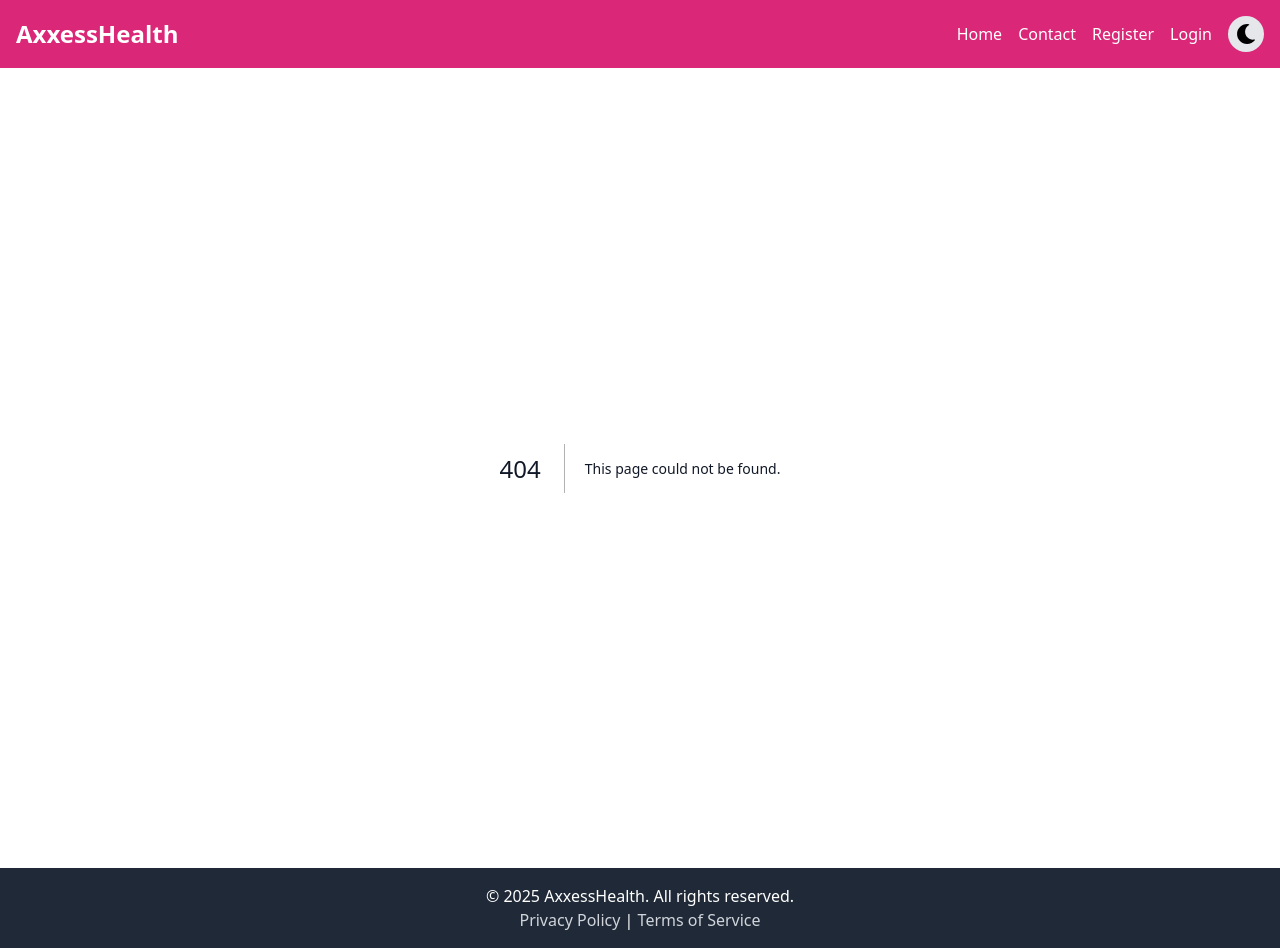
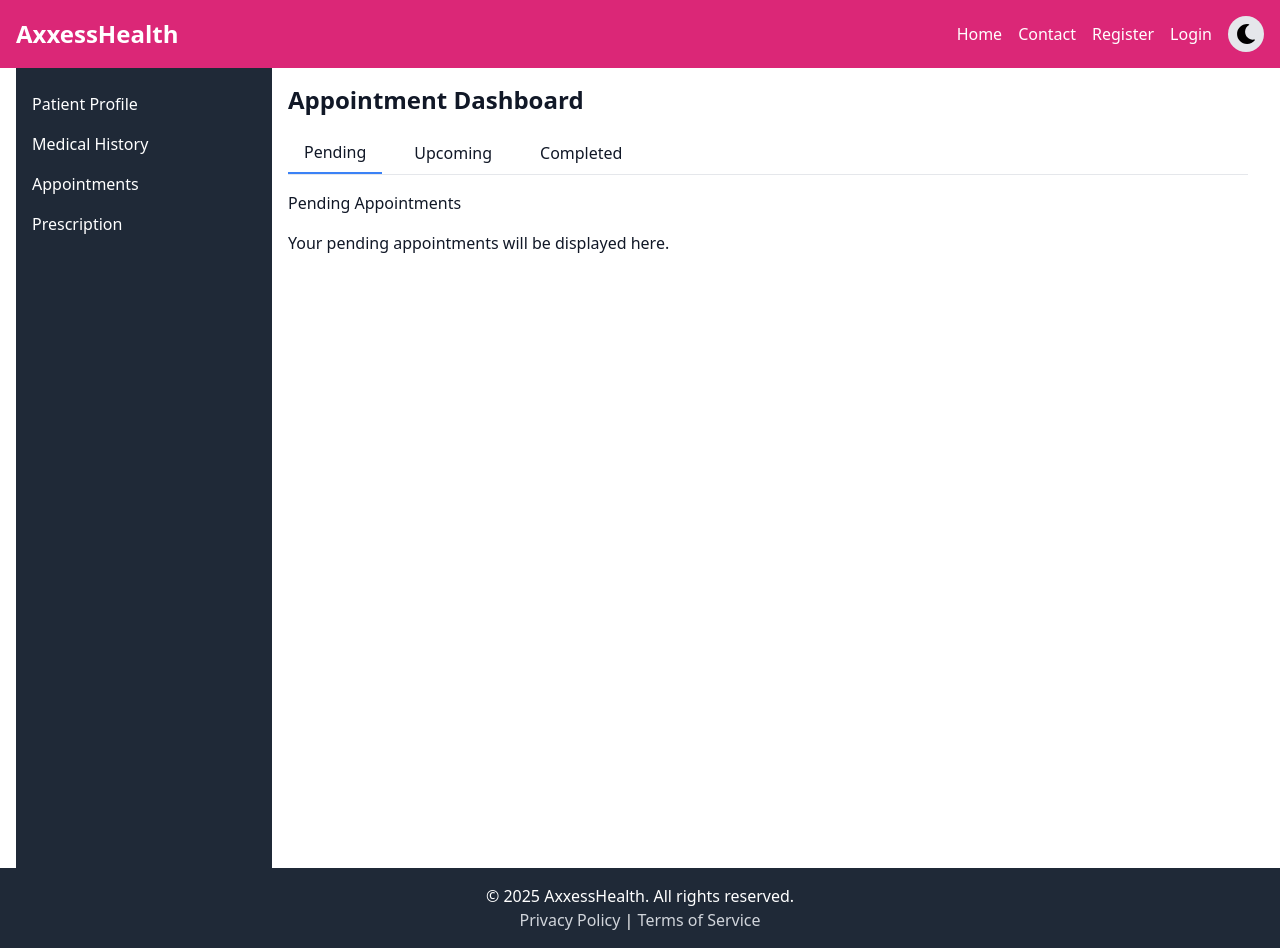
Before and after one commit to arun664/axxess-hackathon-2025, a Next.js app: page /appointment-dashboard in a window 1280 px wide. Before the commit this address had no page. Built offline with nearby package versions, Linux system fonts and the light colour scheme.

Commit message:
Created appointment dashboard page

```diff
--- /dev/null
+++ b/components/AppointmentTabs.js
@@ -0,0 +1,48 @@
+import React, { useState } from 'react';
+
+const AppointmentTabs = () => {
+  const [activeTab, setActiveTab] = useState('Pending');
+
+  const renderContent = () => {
+    switch (activeTab) {
+      case 'Pending':
+        return <div>Pending Appointments</div>;
+      case 'Upcoming':
+        return <div>Upcoming Appointments</div>;
+      case 'Completed':
+        return <div>Completed Appointments</div>;
+      default:
+        return null;
+    }
+  };
+
+  return (
+    <div>
+      <div className="flex space-x-4 border-b">
+        <button
+          className={`py-2 px-4 ${activeTab === 'Pending' ? 'border-b-2 border-blue-500' : ''}`}
+          onClick={() => setActiveTab('Pending')}
+        >
+          Pending
+        </button>
+        <button
+          className={`py-2 px-4 ${activeTab === 'Upcoming' ? 'border-b-2 border-blue-500' : ''}`}
+          onClick={() => setActiveTab('Upcoming')}
+        >
+          Upcoming
+        </button>
+        <button
+          className={`py-2 px-4 ${activeTab === 'Completed' ? 'border-b-2 border-blue-500' : ''}`}
+          onClick={() => setActiveTab('Completed')}
+        >
+          Completed
+        </button>
+      </div>
+      <div className="mt-4">
+        {renderContent()}
+      </div>
+    </div>
+  );
+};
+
+export default AppointmentTabs;
--- /dev/null
+++ b/components/appointment.js
@@ -0,0 +1,38 @@
+import { useRouter } from 'next/router';
+import React, { useState } from 'react';
+import { toast } from 'react-toastify';
+import 'react-toastify/dist/ReactToastify.css';
+
+export default async function handler(req, res) {
+    const handleAppointmentRegistration = async () => {
+      toast.dismiss(); // Dismiss any existing toasts
+      try {
+        const response = await fetch('/api/user/appointment-register', {
+          method: 'POST',
+          headers: {
+            'Content-Type': 'application/json',
+          },
+          body: JSON.stringify({
+            doctorID,
+            patientID,
+            appointmentStatus,
+          }),
+        });
+
+        const result = await response.json();
+
+        if (response.ok) {
+          toast.success(result.message);
+
+          // Redirect to login page
+          router.push('/login');
+        } else {
+          toast.error(result.error); // Show error message
+        }
+      } catch (err) {
+        toast.error('There was an issue registering the user'); // Show general error
+      }
+        };
+
+        handleRegister();
+    }
--- /dev/null
+++ b/pages/api/user/appointment-register.js
@@ -0,0 +1,21 @@
+import { db } from '@/config/firebaseConfig';
+import { doc, setDoc, collection, query, where, getDocs } from 'firebase/firestore/lite'; // Firestore functions
+
+export default async function handler(req, res) {
+  const { doctorID, userID, appointmentStatus, } = req.body;
+
+  try {
+    const usersRef = collection(db, 'appointments');
+
+    await setDoc(doc(db, 'appointments', userID), {
+     doctorID,
+     userID,
+     appointmentStatus,
+    });
+
+    return res.status(200).json({ message: 'Appointment request sent successfully' });
+  } catch (error) {
+    console.error('Error registering user:', error);
+    return res.status(500).json({ error: 'There was an issue requesting the appointment' });
+  }
+}
--- /dev/null
+++ b/pages/appointment-dashboard.js
@@ -0,0 +1,35 @@
+import React, { useState } from 'react';
+import AppointmentTabs from '../components/AppointmentTabs';
+import SideBar from '../components/sidebar';
+
+const AppointmentDashboard = () => {
+  const [activeTab, setActiveTab] = useState('Pending');
+
+  const renderContent = () => {
+    switch (activeTab) {
+      case 'Pending':
+        return <div>Your pending appointments will be displayed here.</div>;
+      case 'Upcoming':
+        return <div>Your upcoming appointments will be displayed here.</div>;
+      case 'Completed':
+        return <div>Your completed appointments will be displayed here.</div>;
+      default:
+        return null;
+    }
+  };
+
+  return (
+    <div className="flex min-h-screen">
+    <SideBar />
+    <div className = "flex-1 p-4">
+      <h1 className="text-2xl font-bold mb-4">Appointment Dashboard</h1>
+      <AppointmentTabs activeTab={activeTab} setActiveTab={setActiveTab} />
+      <div className="mt-4">
+        {renderContent()}
+      </div>
+    </div>
+    </div>
+  );
+};
+
+export default AppointmentDashboard;
```
